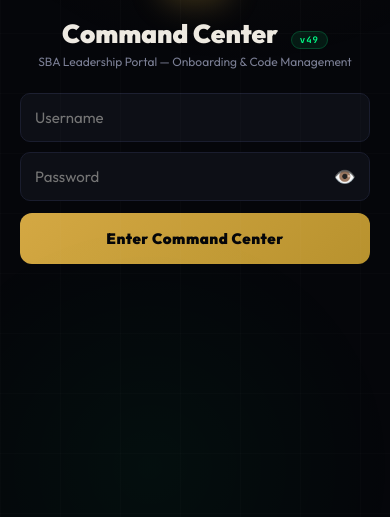
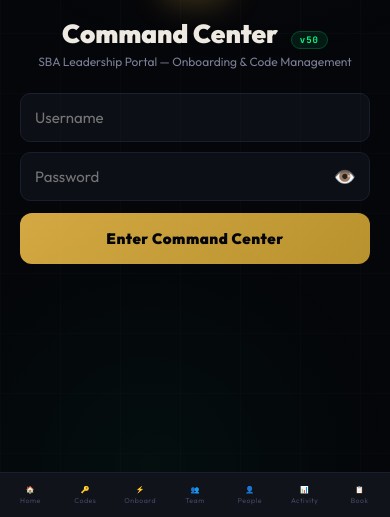
Before and after one commit to kthprtt/sba-onboarding, a plain HTML site: page command.html in a window 390 px wide. Shown: the part 327-844 px from the top of the page. Drawn offline with nearby package versions, Linux system fonts and the light colour scheme.

Commit message:
v50: MOBILE NAV + GRANDFATHERED FIX. Bottom navigation bar on mobile with 7 tabs (Home/Codes/Onboard/Team/People/Activity/Playbook). Active tab highlights gold. Content padding adjusted so nav doesn't overlap. Scroll to top on page switch. Full mobile onboarding capability — Vegas and Waleed can onboard from their phones.

```diff
--- a/command.html
+++ b/command.html
@@ -142,12 +142,35 @@ body{background:var(--bg);color:var(--t1);font-family:'Outfit',sans-serif;min-he
 
 
 /* Responsive */
-@media(max-width:768px){.app{grid-template-columns:1fr;}.sidebar{display:none;}.main{padding:16px;}.stats-row{grid-template-columns:repeat(2,1fr);}.form-grid{grid-template-columns:1fr;}}
+.mobile-nav{display:none;position:fixed;bottom:0;left:0;right:0;background:rgba(18,20,28,0.98);backdrop-filter:blur(16px);border-top:1px solid var(--border);padding:6px 4px;z-index:10000;display:none;grid-template-columns:repeat(7,1fr);gap:2px;}
+.mobile-nav button{background:none;border:none;color:var(--t3);font-size:18px;padding:6px 0;cursor:pointer;display:flex;flex-direction:column;align-items:center;gap:2px;font-family:'Outfit';}
+.mobile-nav button span{font-size:7px;letter-spacing:0.5px;}
+.mobile-nav button.active{color:var(--gold);}
+@media(max-width:768px){
+  .app{grid-template-columns:1fr;}
+  .sidebar{display:none;}
+  .main{padding:12px 12px 80px;}
+  .stats-row{grid-template-columns:repeat(2,1fr);}
+  .form-grid{grid-template-columns:1fr;}
+  .mobile-nav{display:grid!important;}
+  select[size]{max-height:120px;}
+}
 </style>
 </head>
 <body>
 <div class="bg-grid"></div>
 <div class="bg-glow-1"></div>
+
+<!-- Mobile Bottom Nav -->
+<div class="mobile-nav" id="mobileNav">
+  <button onclick="showPage('dashboard')" id="mb-dashboard"><span>🏠</span><span>Home</span></button>
+  <button onclick="showPage('codes')" id="mb-codes"><span>🔑</span><span>Codes</span></button>
+  <button onclick="showPage('onboard')" id="mb-onboard"><span>⚡</span><span>Onboard</span></button>
+  <button onclick="showPage('team')" id="mb-team"><span>👥</span><span>Team</span></button>
+  <button onclick="showPage('people')" id="mb-people"><span>👤</span><span>People</span></button>
+  <button onclick="showPage('activity')" id="mb-activity"><span>📊</span><span>Activity</span></button>
+  <button onclick="showPage('playbook')" id="mb-playbook"><span>📋</span><span>Book</span></button>
+</div>
 <div class="bg-glow-2"></div>
 <div id="toast" class="toast"></div>
 
@@ -155,7 +178,7 @@ body{background:var(--bg);color:var(--t1);font-family:'Outfit',sans-serif;min-he
 <div class="login-screen" id="loginScreen">
   <div class="login-card">
     <div class="login-logo">SBA</div>
-    <h1>Command Center <span style="margin-left:8px;padding:2px 8px;background:rgba(0,255,136,0.08);border:1px solid rgba(0,255,136,0.2);border-radius:10px;font-family:JetBrains Mono;font-size:9px;color:#00ff88;font-weight:700;letter-spacing:1px;">v49</span></h1>
+    <h1>Command Center <span style="margin-left:8px;padding:2px 8px;background:rgba(0,255,136,0.08);border:1px solid rgba(0,255,136,0.2);border-radius:10px;font-family:JetBrains Mono;font-size:9px;color:#00ff88;font-weight:700;letter-spacing:1px;">v50</span></h1>
     <div class="sub">SBA Leadership Portal — Onboarding & Code Management</div>
     <input type="text" id="loginUser" placeholder="Username" style="width:100%;padding:14px;background:var(--card);border:1px solid var(--border);border-radius:10px;color:var(--t1);font-family:Outfit;font-size:15px;margin-bottom:10px;outline:none;" onkeypress="if(event.key==='Enter')document.getElementById('loginPass').focus()">
     <div style="position:relative;margin-bottom:12px;">
@@ -685,7 +708,12 @@ function showPage(id){
   document.querySelectorAll('.page').forEach(p=>p.classList.remove('active'));
   document.getElementById('page-'+id)?.classList.add('active');
   document.querySelectorAll('.nav-item').forEach(n=>n.classList.remove('active'));
-  event?.target?.classList?.add('active');
+  event?.target?.closest?.('.nav-item')?.classList?.add('active');
+  // Mobile nav highlight
+  document.querySelectorAll('.mobile-nav button').forEach(b=>b.classList.remove('active'));
+  document.getElementById('mb-'+id)?.classList.add('active');
+  // Scroll to top on page switch
+  window.scrollTo({top:0});
 }
 
 async function loadAll(){
```
